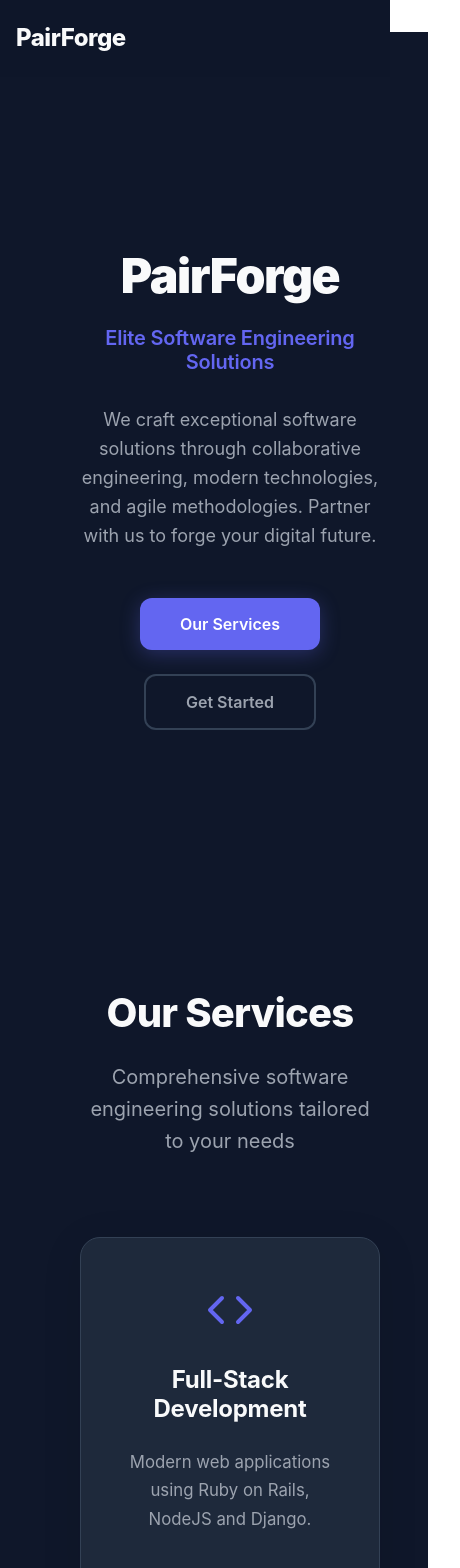
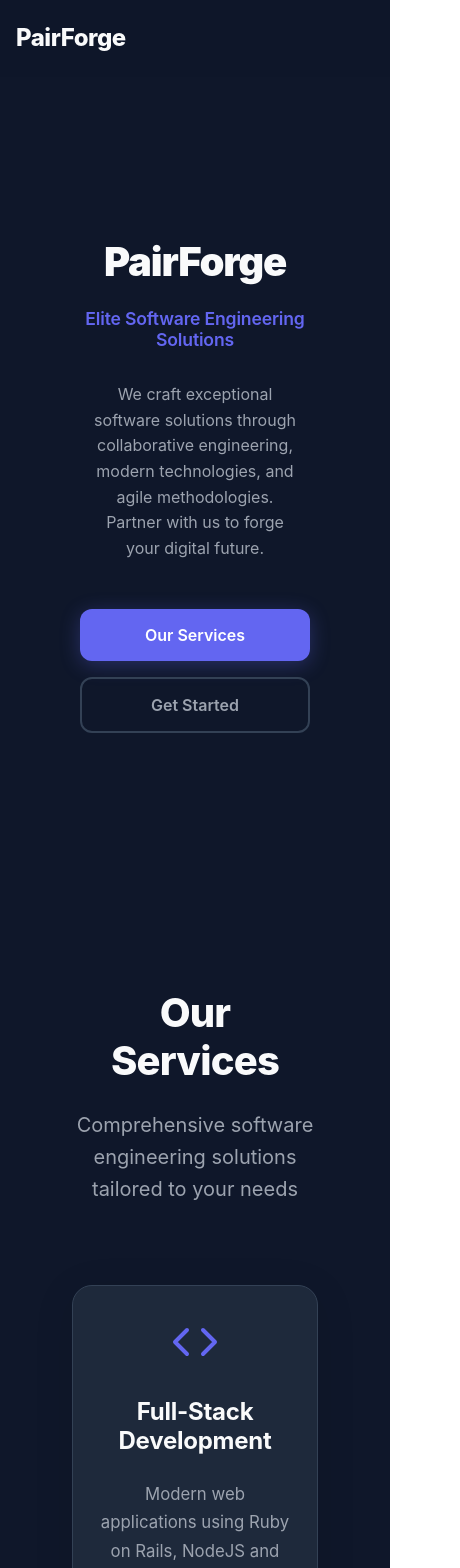
Before and after one commit to pairforge/pairforge-spa, a Svelte app: page / in a window 390 px wide. Shown: the top 1568 px of the page, 460 px wide, since content can reach past the window. Built offline with nearby package versions, Linux system fonts and the light colour scheme.

Commit message:
make responsive

```diff
--- a/src/styles.css
+++ b/src/styles.css
@@ -37,6 +37,18 @@
 main {
 	width: 100%;
 	overflow-x: hidden;
+}
+
+/* Prevent horizontal scroll */
+html, body {
+	overflow-x: hidden;
+	max-width: 100%;
+}
+
+/* Ensure all elements respect viewport width */
+*, *::before, *::after {
+	max-width: 100%;
+	box-sizing: border-box;
 }
 
 section {
@@ -102,6 +114,7 @@
 	margin: 0;
 	padding: 0;
 	gap: 3rem;
+	flex-wrap: wrap;
 }
 
 .nav-menu a {
@@ -587,7 +600,12 @@
 
 @media (max-width: 768px) {
 	section {
-		padding: 4rem 1rem;
+		padding: 3rem 1rem;
+	}
+
+	.container {
+		padding: 0 0.5rem;
+		max-width: 100%;
 	}
 
 	.nav-container {
@@ -601,4 +619,68 @@
 	.hero-content {
 		padding: 0 1rem;
 	}
+
+	.hero h1 {
+		font-size: clamp(2.5rem, 8vw, 4rem);
+		line-height: 1.1;
+	}
+
+	.hero h2 {
+		font-size: clamp(1.1rem, 4vw, 1.5rem);
+	}
+
+	.hero p {
+		font-size: 1rem;
+		padding: 0 0.5rem;
+	}
+
+	.hero-buttons {
+		flex-direction: column;
+		align-items: center;
+		gap: 1rem;
+	}
+
+	.btn {
+		width: 100%;
+		max-width: 280px;
+		text-align: center;
+	}
+
+	.services-grid {
+		grid-template-columns: 1fr;
+		gap: 2rem;
+	}
+
+	.service-card {
+		padding: 2rem 1.5rem;
+	}
+
+	.about-content {
+		gap: 2rem;
+	}
+
+	.tech-badges {
+		justify-content: center;
+		gap: 0.5rem;
+	}
+
+	.tech-badge {
+		font-size: 0.8rem;
+		padding: 0.6rem 1rem;
+	}
+
+	.contact h2 {
+		font-size: 2rem;
+	}
+
+	.contact-form {
+		max-width: 100%;
+		padding: 0 0.5rem;
+	}
+
+	.form-group input,
+	.form-group textarea {
+		font-size: 0.95rem;
+		padding: 0.9rem 1rem;
+	}
 }
```
